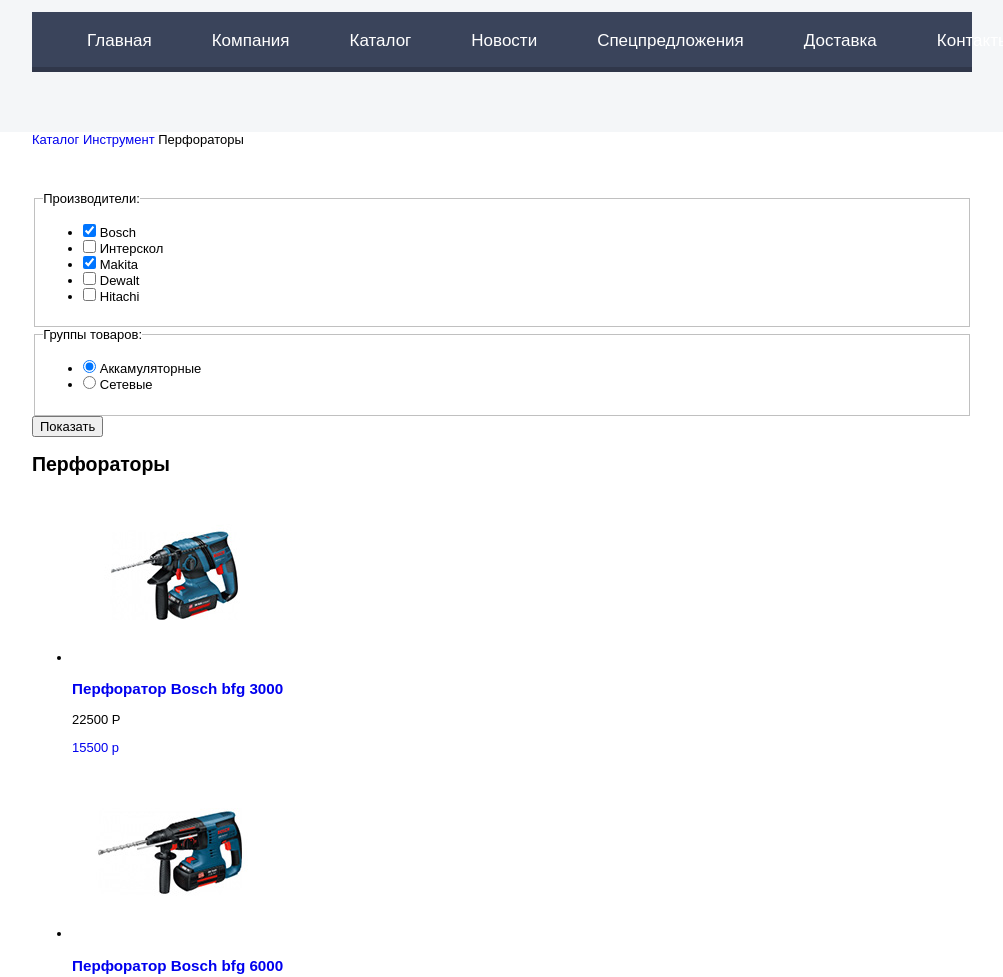
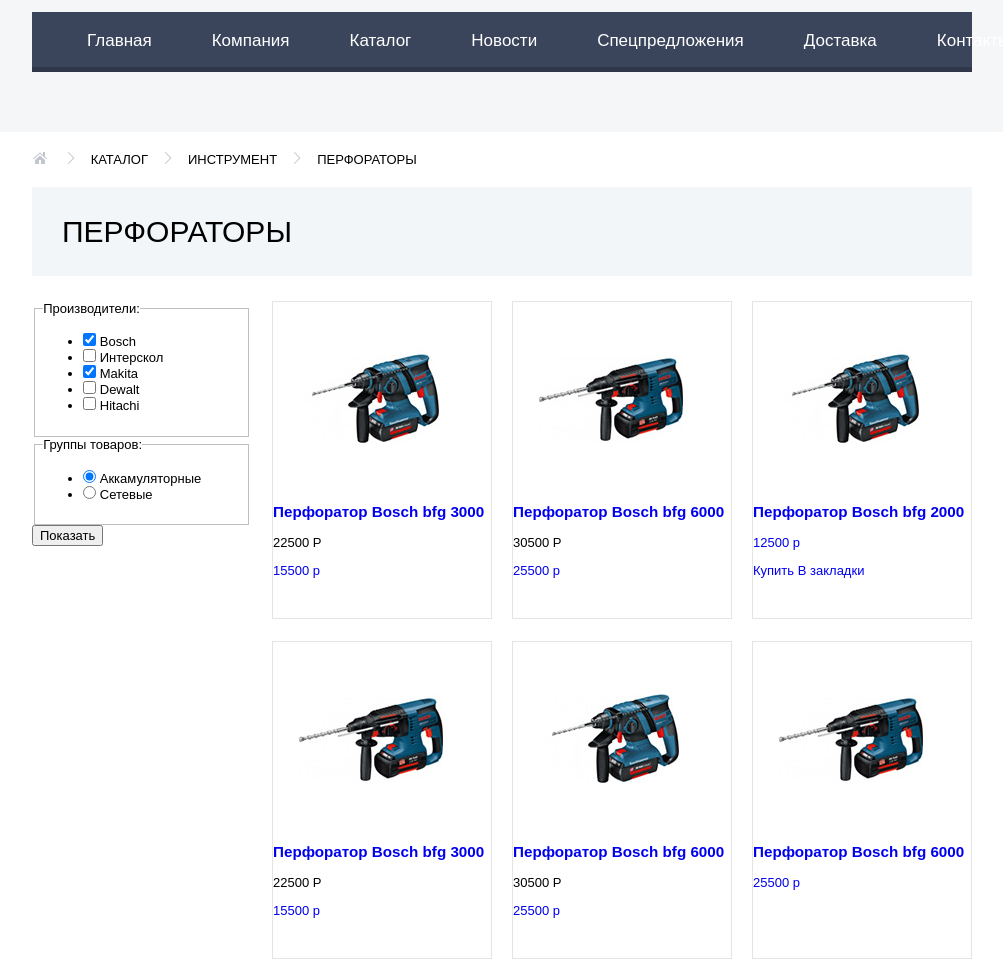
Before and after one commit to Msh2609/461979-technomart-24, a plain HTML site: page catalog.html in a window 1280 px wide. Shown: the part 220-1197 px from the top of the page, without its empty margins (138-1141 px from the left). Drawn offline with Linux system fonts and the light colour scheme; a web font is replaced by a local one.

Commit message:
add changes

```diff
--- a/catalog.html
+++ b/catalog.html
@@ -1,5 +1,6 @@
 <!DOCTYPE html>
 <html lang="ru">
+
 <head>
   <meta charset="utf-8">
   <title>Техномарт»</title>
@@ -7,6 +8,7 @@
   <link rel="stylesheet" href="css/style.css">
 
 </head>
+
 <body>
   <header class="main-header">
     <div class="header-top">
@@ -33,7 +35,7 @@
         <div class="header-h1">Интернет-магазин строительных материалов и&nbspинструментов для ремонта</div>
         <div class="header-contacts">
           <a class="tel" href="tel:+78125550555">+7 (812) 555-05-55</a>
-          <p class="adress"> г. Санкт-Петербург, ул. Б.Конюшенная, д.19/8</p>
+          <p class="adress"> г. Санкт-Петербург, ул. Б. Конюшенная, д. 19/8</p>
         </div>
         <div class="header-links header-links_inner">
           <p class="header-links-name-wrap">
@@ -69,17 +71,34 @@
   </header>
   <div class="breadcrumbs">
     <div class="wrapper">
-      <a class="breadcrumbs-link" href="#">
-        <span class="icone-home"></span>
-      </a>
-      <a class="breadcrumbs-catalog" href="#">Каталог</a>
-      <a class="breadcrumbs-tool" href="#">Инструмент</a>
-      <span class="breadcrumbs-catalogperforator">Перфораторы</span>
+
+      <ul class="breadcrumbs-list">
+        <li class="breadcrumbs-item">
+          <a class="breadcrumbs-link" href="#">
+          <svg class="breadcrumbs-icon" x="0px" y="0px" width="15px" height="12px" viewBox="0 0 15 12"
+            enable-background="new 0 0 15 12" xml:space="preserve">
+            <g>
+              <polygon fill="#C1C6CE" points="3,8 3,12 7,12 7,8 9,8 9,12 13,12 13,8 8,3.516 	" />
+              <path fill="#C1C6CE" d="M14.831,6.365L13,4.751V0h-2v2.987L8.332,0.635c-0.02-0.017-0.043-0.023-0.064-0.037
+                     c-0.026-0.018-0.052-0.035-0.08-0.047C8.156,0.539,8.125,0.533,8.093,0.527C8.062,0.521,8.032,0.515,8,0.515
+                     c-0.031,0-0.061,0.006-0.092,0.012C7.875,0.533,7.845,0.539,7.813,0.552C7.785,0.563,7.76,0.581,7.733,0.598
+                     c-0.021,0.014-0.045,0.02-0.064,0.037l-6.498,5.73C0.964,6.548,0.944,6.864,1.126,7.071C1.225,7.183,1.363,7.24,1.501,7.24
+                     c0.118,0,0.236-0.041,0.331-0.125L8,1.677l6.169,5.438C14.265,7.199,14.383,7.24,14.5,7.24c0.139,0,0.276-0.058,0.375-0.169
+                     C15.058,6.864,15.038,6.548,14.831,6.365z" />
+            </g>
+          </svg>
+        </a></li>
+        <li class="breadcrumbs-item"><a href="#">Каталог</a></li>
+        <li class="breadcrumbs-item"><a href="#">Инструмент</a></li>
+        <li class="breadcrumbs-item  breadcrumbs-item_perforator">Перфораторы</li>
+      </ul>
     </div>
   </div>
-  <main class="container">
+  <main class="main-container">
     <div class="wrapper">
+        <h2 class="main-h2">Перфораторы</h2>
       <h1 class="visually-hidden">Каталог</h1>
+    <div class="container-wrapper">
       <section class="filters">
         <h2 class="visually-hidden">Фильтр товаров</h2>
         <form class="filters-form" action="http://echo.htmlacademy.ru" method="POST">
@@ -125,7 +144,6 @@
         </form>
       </section>
       <section class="catalog">
-        <h2 class="main-h2">Перфораторы</h2>
         <ul class="catalog-list">
           <li class="catalog-iteam">
             <p class="catalog-iteam-img">
@@ -269,6 +287,7 @@
         </ul>
       </section>
     </div>
+    </div>
   </main>
   <footer class="footer">
     <div class="footer-top">
@@ -284,7 +303,7 @@
           <li><a href="#">Контакты</a></li>
         </ul>
         <div class="footer-contacts">
-          <p class="footer-adress"> г. Санкт-Петербург, ул. Б.Конюшенная, д.19/8</p>
+          <p class="footer-adress"> г. Санкт-Петербург, ул. Б. Конюшенная, д. 19/8</p>
           <a class="footer-tel" href="tel:+78125550555">8(812)555-05-55</a>
         </div>
         <ul class="footer-products">
@@ -356,4 +375,5 @@
     <a class="btn-link" href="#">Продолжить покупки</a>
   </section>
 </body>
+
 </html>
--- a/css/style.css
+++ b/css/style.css
@@ -138,6 +138,7 @@
   top: 12px;
   left: 14px;
   background-image: url("../img/icon-search.svg");
+  background-repeat: no-repeat;
   z-index: 10;
 }
 
@@ -406,27 +407,37 @@
   color: #000000;
 }
 
+.header-links a:hover  {
+  color: #d14d56;
+}
+
+.header-links a:active{
+  color: #c4c4c4;
+}
+.header-links a:hover .header-icon-login {
+  opacity: 1;
+}
+.header-icon-login {
+  opacity: 0.4;
+  padding-right: 6px;
+  padding-top: 13px;
+}
+
+.header-links a:active .header-icon-login  {
+  fill: #c4c4c4;
+
+}
+
 .header-links-come {
   position: relative;
   display: block;
   font-size: 21px;
   line-height: 45px;
   height: 45px;
-  padding-left: 50px;
+  padding-left: 20px;
   width: 123px;
   background-color: #ffffff;
   box-sizing: border-box;
-}
-
-.header-links-come::before {
-  position: absolute;
-  content: "";
-  width: 21px;
-  height: 17px;
-  left: 14px;
-  top: 14px;
-  background-image: url("../img/icon-logout.svg");
-  z-index: 10;
 }
 
 .header-links-chek {
@@ -569,6 +580,87 @@
   border-radius: 3px;
 }
 
+.breadcrumbs {
+  margin-top: 6px;
+}
+
+.breadcrumbs-list {
+  display: flex;
+  justify-content: flex-start;
+  flex-wrap: wrap;
+  padding: 0;
+  margin: 20px 0;
+
+
+  list-style: none;
+  text-transform: uppercase;
+  color: #000000;
+
+}
+
+.breadcrumbs-list a {
+  text-transform: uppercase;
+  color: #000000;
+}
+
+.breadcrumbs-item::after {
+  content: "";
+  margin: 0 16px;
+  width: 8px;
+  height: 12px;
+  display: inline-block;
+  background-image: url(../img/icon-right-small.svg);
+  background-repeat: no-repeat;
+}
+
+.breadcrumbs-item_perforator::after {
+  display: none;
+
+}
+
+.main-h2 {
+  font-family: "Cuprum", Arial, sans-serif;
+  font-size: 30px;
+  font-weight: normal;
+  line-height: 89px;
+  height: 89px;
+  background-color: #f3f6f8;
+  text-transform: uppercase;
+
+  padding-left: 30px;
+  margin-top: 0;
+}
+
+.container-wrapper {
+  display: flex;
+  justify-content: space-between;
+}
+
+.filters {
+  width: 219px;
+}
+.catalog{
+  width: 700px;
+}
+.catalog-list {
+  display: flex;
+  flex-wrap: wrap;
+  list-style: none;
+  justify-content: space-between;
+  padding: 0;
+  margin: 0;
+
+}
+
+.catalog-iteam {
+  width: 220px;
+  height: 318px;
+  margin-bottom: 22px;
+
+  border: 1px solid #e4e4e4;
+  box-sizing: border-box;
+}
+
 .footer {
   font-family: "Cuprum", Arial, sans-serif;
   font-size: 18px;
@@ -650,6 +742,7 @@
   display: flex;
   width: 550px;
   justify-content: space-between;
+  margin-top: 38px;
 }
 
 .footer-products {
@@ -658,10 +751,7 @@
   justify-content: space-between;
 }
 
-.footer-bottom {
-  padding-top: 37px;
-  padding-bottom: 32px;
-}
+
 
 .footer-bottom p {
   margin: 0;
@@ -676,6 +766,7 @@
   font-size: 18px;
   line-height: 24px;
   margin-bottom: 0;
+  padding-left: 3px;
 }
 
 .footer-tel {
@@ -687,10 +778,23 @@
   padding: 21px 0;
   display: block;
   width: 220px;
+  height: 20px;
   text-align: center;
 
   border-bottom: 5px solid #9c2b34;
 }
+
+.footer-copyright {
+  width: 300px;
+}
+
+
+.footer-copyright,
+.footer-Feedback,
+.footer-btn-academy {
+font-size: 16px;
+}
+
 
 .footer-navigation a:hover,
 .footer-navigation a:focus {
@@ -722,7 +826,10 @@
 
 .footer-bottom {
   font-size: 18px;
-  line-height: 24px;
+  line-height: 21px;
+  padding-top: 27px;
+  padding-bottom: 32px;
+
 
   color: #ffffff;
   background-color: #30374a;
```
Also changed, not shown: index.html (+14 -5 lines), img/icon-home.svg (added), img/icon-right-small.svg (added).
